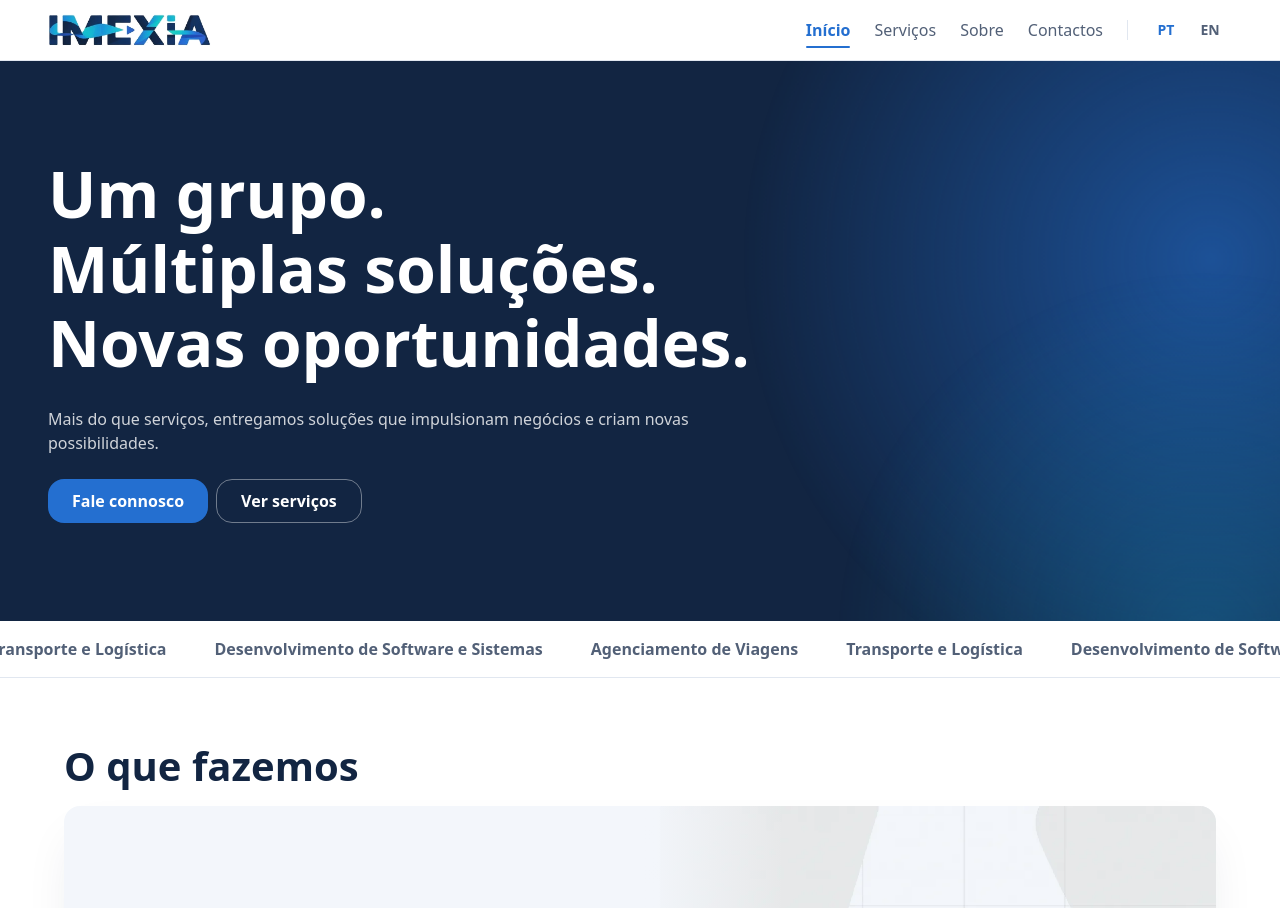
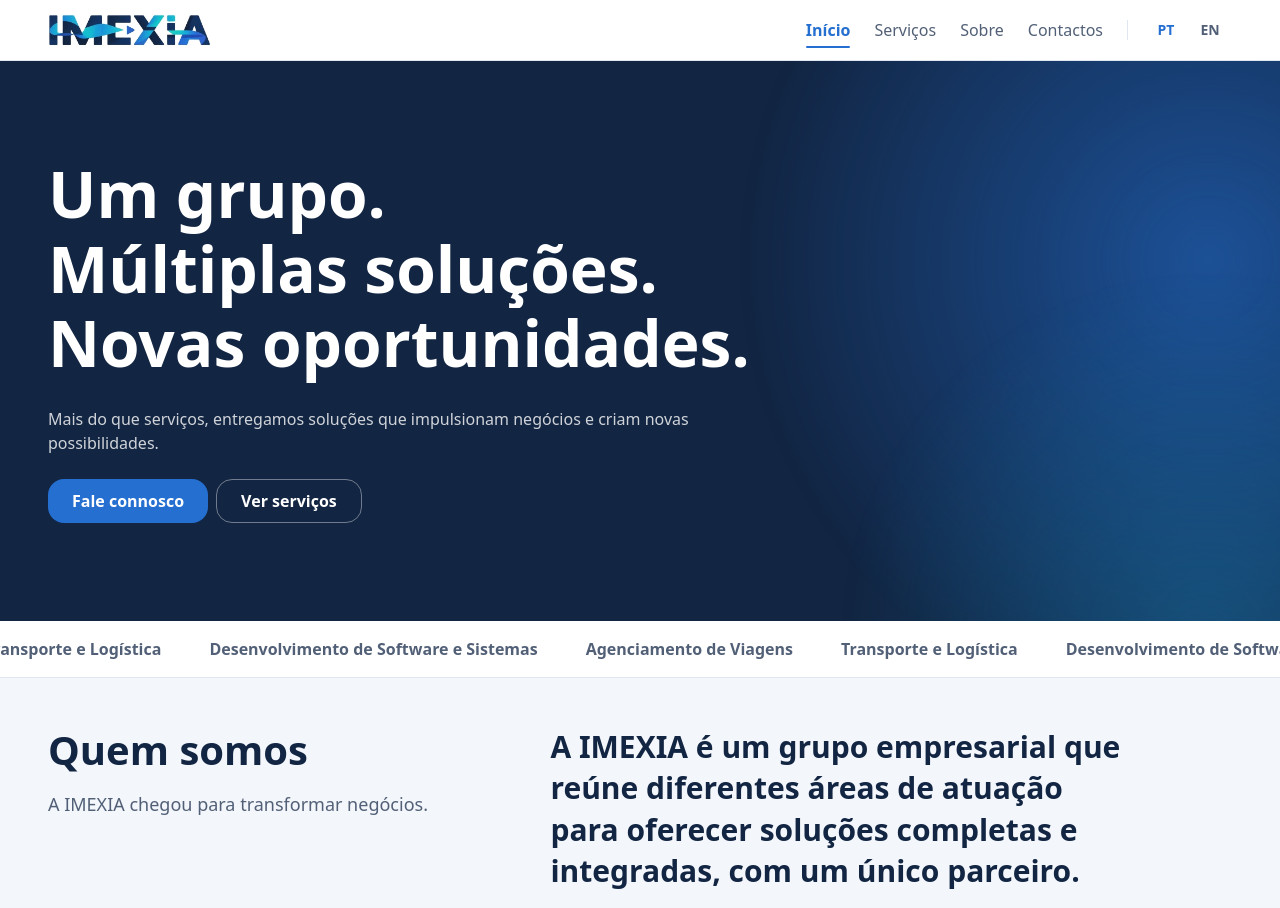
Before and after one commit to 0xchg/Project-IMEXIA, a React (Vite) app in the folder website-institucional/: page / in a window 1280 px wide. Shown: the top 908 px of the page. Built offline with nearby package versions, Linux system fonts and the light colour scheme.

Commit message:
feat: add CompanyIntro component and integrate into Home page; update translations for aboutTitle

```diff
--- /dev/null
+++ b/website-institucional/src/components/CompanyIntro.tsx
@@ -0,0 +1,67 @@
+import { motion, useReducedMotion, useScroll, useTransform, type MotionValue } from 'motion/react'
+import { useRef } from 'react'
+import useContent from '../hooks/useContent.ts'
+import ButtonLink from './ButtonLink.tsx'
+import Reveal from './Reveal.tsx'
+import Section from './Section.tsx'
+
+interface WordProps {
+  progress: MotionValue<number>
+  range: [number, number]
+  children: string
+}
+
+function Word({ progress, range, children }: WordProps) {
+  const opacity = useTransform(progress, range, [0.2, 1])
+  return <motion.span style={{ opacity }}>{children}</motion.span>
+}
+
+// lights the words up one by one as the paragraph scrolls into view
+function ScrollLitText({ text }: { text: string }) {
+  const ref = useRef<HTMLParagraphElement>(null)
+  const reduceMotion = useReducedMotion()
+  const { scrollYProgress } = useScroll({ target: ref, offset: ['start 0.9', 'end 0.7'] })
+  const words = text.split(' ')
+
+  return (
+    <p ref={ref} className="text-2xl leading-snug font-semibold text-balance md:text-3xl">
+      {reduceMotion ? (
+        text
+      ) : (
+        <>
+          <span className="sr-only">{text}</span>
+          <span aria-hidden="true">
+            {words.map((word, index) => (
+              <span key={index}>
+                <Word progress={scrollYProgress} range={[index / words.length, (index + 1) / words.length]}>
+                  {word}
+                </Word>{' '}
+              </span>
+            ))}
+          </span>
+        </>
+      )}
+    </p>
+  )
+}
+
+function CompanyIntro() {
+  const { company, labels } = useContent()
+
+  return (
+    <Section tone="surface">
+      <div className="grid gap-8 lg:grid-cols-[2fr_3fr] lg:gap-12">
+        <Reveal className="flex flex-col gap-4">
+          <h2 className="text-heading font-semibold">{labels.aboutTitle}</h2>
+          <p className="text-lg text-muted">{company.aboutHeadline}</p>
+        </Reveal>
+        <div className="flex flex-col items-start gap-8">
+          <ScrollLitText text={company.about[0]} />
+          <ButtonLink to="/about">{labels.learnMore}</ButtonLink>
+        </div>
+      </div>
+    </Section>
+  )
+}
+
+export default CompanyIntro
--- a/website-institucional/src/data/en.ts
+++ b/website-institucional/src/data/en.ts
@@ -5,6 +5,7 @@ const en: Translation = {
     contactCta: 'Contact us',
     servicesCta: 'Our services',
     learnMore: 'Learn more',
+    aboutTitle: 'Who we are',
     servicesTitle: 'What we do',
     pillarsTitle: 'Our pillars',
     clientsTitle: 'Our clients',
--- a/website-institucional/src/data/pt.ts
+++ b/website-institucional/src/data/pt.ts
@@ -5,6 +5,7 @@ const pt: Translation = {
     contactCta: 'Fale connosco',
     servicesCta: 'Ver serviços',
     learnMore: 'Saber mais',
+    aboutTitle: 'Quem somos',
     servicesTitle: 'O que fazemos',
     pillarsTitle: 'Os nossos pilares',
     clientsTitle: 'Os nossos clientes',
--- a/website-institucional/src/data/types.ts
+++ b/website-institucional/src/data/types.ts
@@ -56,6 +56,7 @@ export interface Labels {
   contactCta: string
   servicesCta: string
   learnMore: string
+  aboutTitle: string
   servicesTitle: string
   pillarsTitle: string
   clientsTitle: string
--- a/website-institucional/src/pages/Home.tsx
+++ b/website-institucional/src/pages/Home.tsx
@@ -1,6 +1,7 @@
 import { HeartHandshake, Network, ShieldCheck, Workflow } from 'lucide-react'
 import ButtonLink from '../components/ButtonLink.tsx'
 import ClientLogos from '../components/ClientLogos.tsx'
+import CompanyIntro from '../components/CompanyIntro.tsx'
 import Glows from '../components/Glows.tsx'
 import Hero from '../components/Hero.tsx'
 import HighlightGrid from '../components/HighlightGrid.tsx'
@@ -21,6 +22,8 @@ function Home() {
     <>
       <Hero />
       <Marquee items={services.map(({ title }) => title)} />
+
+      <CompanyIntro />
 
       <ServicesShowcase />
 
```
